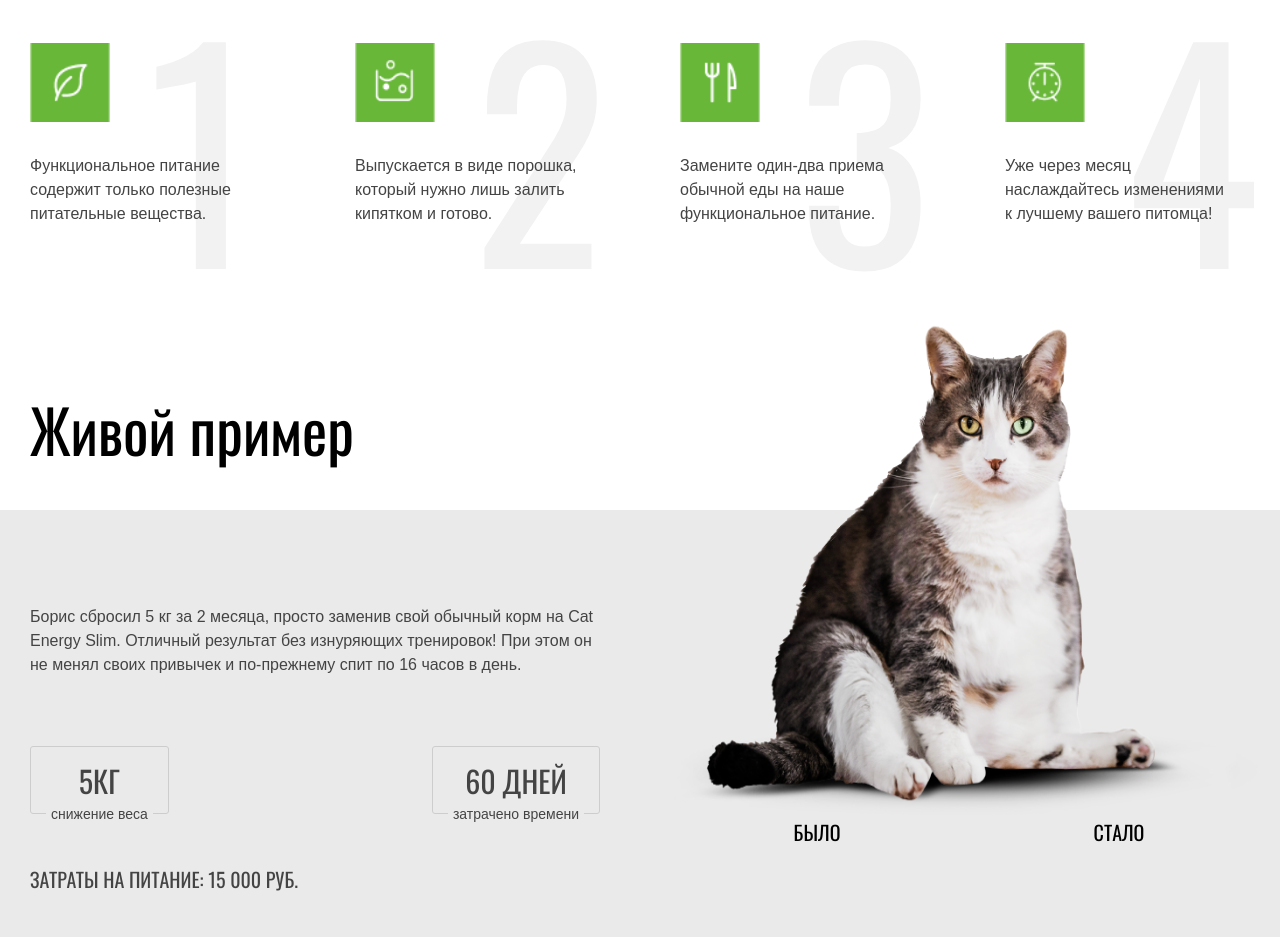
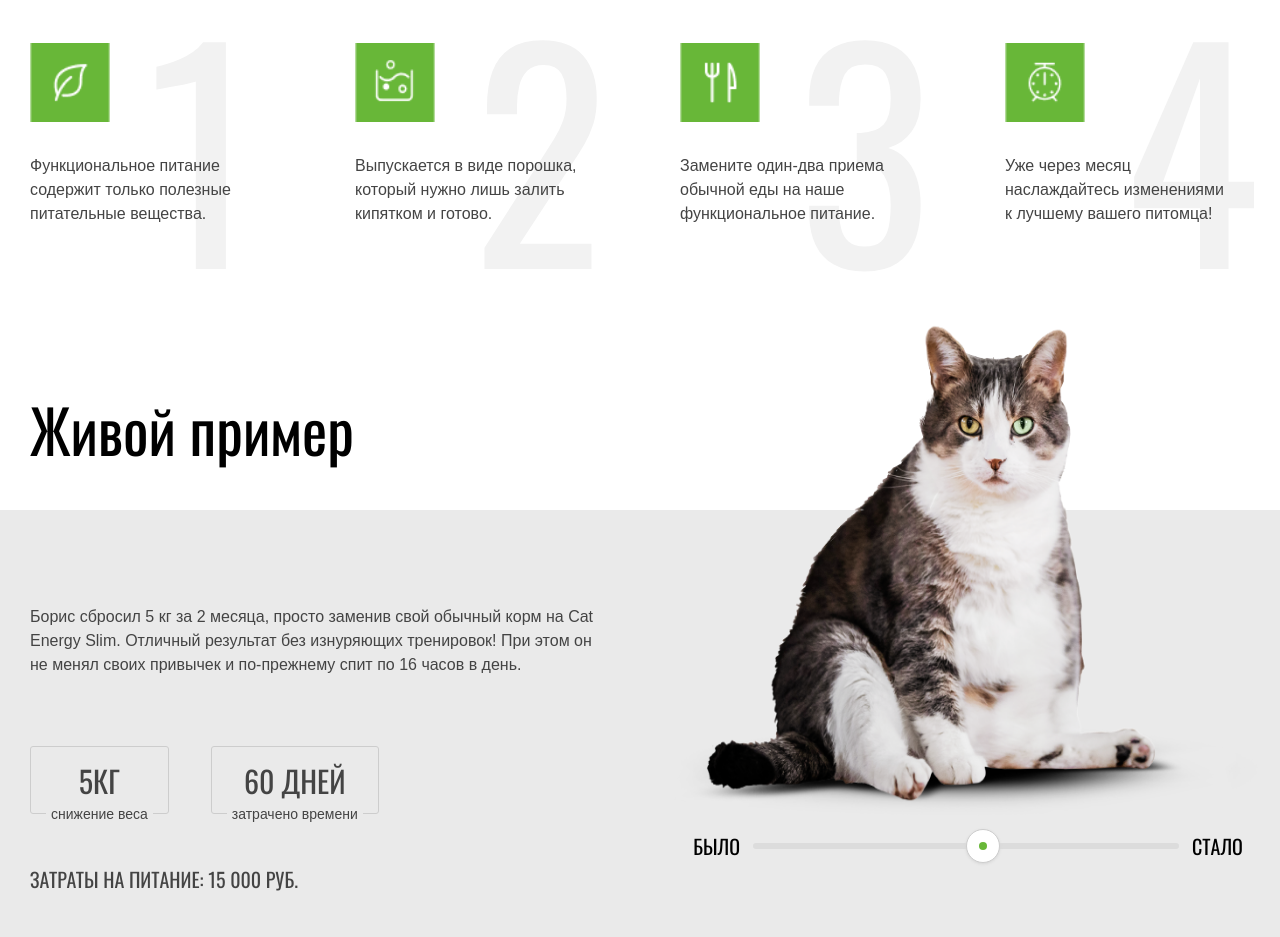
Before and after one commit to denispan/1410409-cat-energy-24, a website: page source/index.html in a window 1280 px wide. Shown: the part 1307-2244 px from the top of the page. Drawn offline with nearby package versions, Linux system fonts and the light colour scheme; files that its build step writes are made by us from their sources.

Commit message:
исправления замечаний

```diff
--- a/source/index.html
+++ b/source/index.html
@@ -65,7 +65,7 @@
       <section class="programs">
         <div class="wrapper">
           <ul class="programs__list program-cards list-reset">
-            <li class="program-cards__item">
+            <li class="program-cards__item program-cards__item--slim">
               <h3 class="program-cards__title">
                 Похудение
               </h3>
@@ -77,7 +77,7 @@
                 Каталог SLIM
               </a>
             </li>
-            <li class="program-cards__item">
+            <li class="program-cards__item program-cards__item--pro">
               <h3 class="program-cards__title">
                 Набор массы
               </h3>
--- a/source/sass/blocks/cat-slider.scss
+++ b/source/sass/blocks/cat-slider.scss
@@ -20,14 +20,15 @@
 .cat-slider__controls {
   display: flex;
   justify-content: center;
+  align-items: center;
+  margin-top: 15px;
 }
 
 .cat-slider__button {
-  font-family: $font-custom;
+  width: fit-content;
+  padding: 0;
   font-size: 16px;
   line-height: 20px;
-  font-weight: 400;
-  color: $color-black;
 
   @media (min-width: $tablet-width) {
     font-size: 20px;
--- a/source/sass/blocks/example.scss
+++ b/source/sass/blocks/example.scss
@@ -6,7 +6,7 @@
   @media (min-width: $tablet-width) {
     padding-top: 43px;
     padding-bottom: 55px;
-    background: linear-gradient($color-white 700px, $color-grey-7 700px);
+    background: linear-gradient($color-white 500px, $color-grey-7 500px);
   }
 
   @media (min-width: $desktop-width) {
--- a/source/sass/blocks/parameters-list.scss
+++ b/source/sass/blocks/parameters-list.scss
@@ -5,6 +5,7 @@
 
   @media (min-width: $tablet-width) {
     display: flex;
+    justify-content: flex-start;
   }
 }
 
@@ -16,6 +17,14 @@
   border: 1px solid $color-grey-8;
   border-radius: 3px;
   padding: 15px 15px 0 15px;
+
+  @media (min-width: $tablet-width) {
+    margin-right: 42px;
+
+    &:last-child {
+      margin-right: 0;
+    }
+  }
 }
 
 .parameters-list__value {
--- a/source/sass/blocks/program-cards.scss
+++ b/source/sass/blocks/program-cards.scss
@@ -10,6 +10,13 @@
   padding: 30px 33px 20px 20px;
   margin-bottom: 20px;
   background-color: $color-grey-2;
+
+  &--slim::before {
+    content: "";
+    width: 50px;
+    height: 53px;
+    background-image: url(".//img/cat-slim.svg");
+  }
 
   @media (min-width: $tablet-width) {
     padding: 77px 52px 57px 52px;
--- /dev/null
+++ b/source/sass/blocks/scale.scss
@@ -0,0 +1,54 @@
+.scale {
+  position: relative;
+  width: 86px;
+  height: 14px;
+  background-color: $color-white;
+  border: 1px solid $color-grey-8;
+  border-radius: 6px;
+  margin: 0 13px;
+
+  @media (min-width: $tablet-width) {
+    width: 426px;
+    height: 6px;
+    border: none;
+    background-color: $color-grey-10;
+  }
+}
+
+.scale__button {
+  position: absolute;
+  width: 36px;
+  height: 6px;
+  background-color: $color-green-1;
+  border-radius: 6px;
+  top: 50%;
+  transform: translateY(-50%);
+  left: 6px;
+
+  @media (min-width: $tablet-width) {
+    position: relative;
+    width: 34px;
+    height: 34px;
+    border: 1px solid $color-grey-8;
+    border-radius: 50%;
+    background-color: $color-white;
+    left: 50%;
+    box-shadow: 0 1px 3px lighten($color-black, 84%);
+    //Effect: Drop shadow
+    //Radius: 3px
+    //Offset: 0px, 1px
+    //rgba(0, 0, 0, 0.16)
+
+    &::after {
+      content: "";
+      position: absolute;
+      width: 8px;
+      height: 8px;
+      border-radius: 50%;
+      background-color: $color-green-1;
+      top: 50%;
+      left: 50%;
+      transform: translate(-50%, -50%);
+    }
+  }
+}
--- a/source/sass/global/variables.scss
+++ b/source/sass/global/variables.scss
@@ -17,6 +17,7 @@ $color-grey-6: #222222;
 $color-grey-7: #eaeaea;
 $color-grey-8: #cdcdcd;
 $color-grey-9: #111111;
+$color-grey-10: #dcdcdc;
 
 $color-green-1: #68b738;
 $color-green-2: #7ec256;
--- a/source/sass/style.scss
+++ b/source/sass/style.scss
@@ -25,6 +25,7 @@
 @import "blocks/partnership.scss";
 @import "blocks/footer-links.scss";
 @import "blocks/copyright.scss";
+@import "blocks/scale.scss";
 
 /*form.html*/
 @import "blocks/select-program.scss";
```
